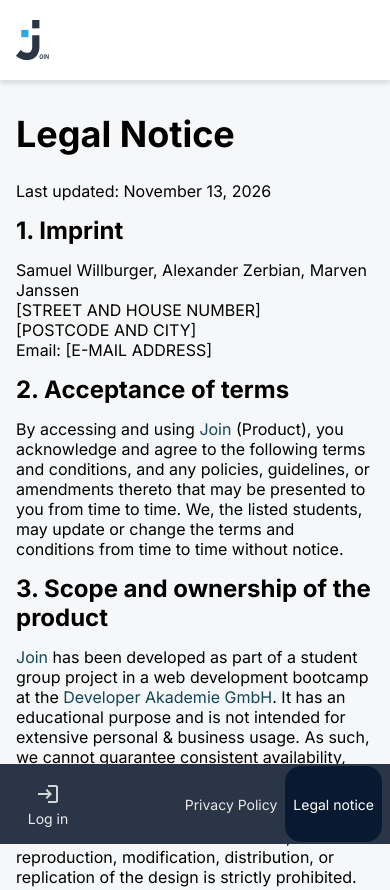
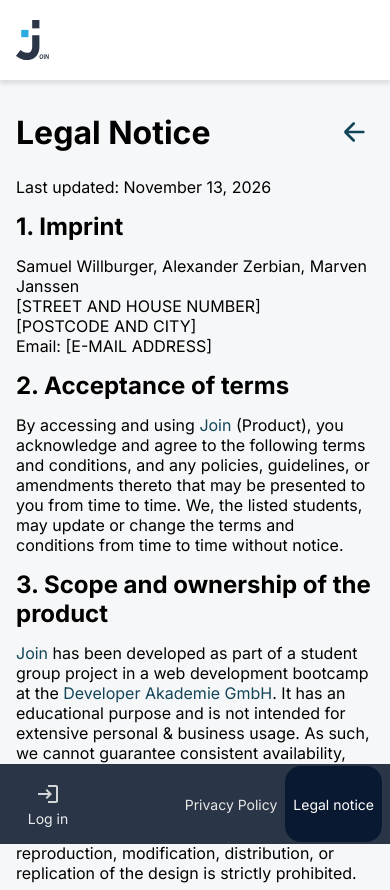
Before and after one commit to Samuwill-dev/Join, a plain HTML site: page html/legalNoticeExternal.html in a window 390 px wide. Shown: the top 890 px of the page. Drawn offline with Linux system fonts and the light colour scheme.

Commit message:
add back arrow and rename legal styles to page styles

```diff
--- a/html/legalNoticeExternal.html
+++ b/html/legalNoticeExternal.html
@@ -12,16 +12,22 @@
     <link rel="stylesheet" href="../styles/layout.css">
     <link rel="stylesheet" href="../styles/components.css">
     <link rel="stylesheet" href="../style.css">
-    <link rel="stylesheet" href="../styles/legal.css">
+    <link rel="stylesheet" href="../styles/page.css">
     <script src="../js/pageHeaderTemplate.js"></script>
+    <script src="../script.js"></script>
 </head>
 
 <body class="app-layout" onload="includeHTML()">
     <div class="shared-template" w3-include-html="../templates/template.html" data-active-page="legalNotice"
         data-layout="external" data-privacy-href="../html/privacyPolicyExternal.html"
         data-legal-notice-href="../html/legalNoticeExternal.html"></div>
-    <main class="legal-content">
-            <h1>Legal Notice</h1>
+    <main class="page-content">
+            <div class="page-headline">
+                <h1>Legal Notice</h1>
+                <button class="back-arrow back-arrow-mobile" type="button" onclick="goBack('../index.html')" aria-label="Back to last page">
+                    <img src="../assets/icons/arrow-left-line.svg" alt="">
+                </button>
+            </div>
             <p>Last updated: November 13, 2026</p>
 
             <h2>1. Imprint</h2>
--- a/script.js
+++ b/script.js
@@ -1,9 +1,12 @@
 /**
- * takes you back to the previous page
+ * Takes you back to the previous page. Without a previous page of Join it opens the fallback page.
+ * @param {string} [fallbackPage] - The page without a previous page, summary.html if not given.
  */
-function goBack() {
+function goBack(fallbackPage) {
   if (document.referrer && document.referrer.includes(window.location.host)) {
     history.back();
+  } else if (fallbackPage) {
+    window.location.href = fallbackPage;
   } else {
     window.location.href = 'summary.html';
   }
--- a/styles/legal.css
+++ /dev/null
@@ -1,61 +0,0 @@
-.legal-content {
-    margin: 60px;
-}
-
-@media (max-width: 1024px) {
-    .legal-content {
-        margin: 32px 16px;
-    }
-
-    .legal-content h1 {
-        font-size: 47px;
-    }
-}
-
-@media (max-width: 400px) {
-    .legal-content h1 {
-        font-size: 36px;
-    }
-}
-
-.list {
-    margin: 8px 0;
-}
-
-.join {
-    color: var(--join-marker);
-}
-
-.help-headline {
-    display: flex;
-    justify-content: space-between;
-}
-
-.help-steps {
-  list-style: none;
-  padding: 0;
-  counter-reset: step;
-}
-
-.help-steps li {
-  counter-increment: step;
-  display: grid;
-  grid-template-columns: 48px 1fr;
-  column-gap: 16px;
-  margin-bottom: 24px;
-}
-
-.help-steps li::before {
-  content: counter(step) ".";
-  grid-row: span 2;
-  font-size: 27px;
-  font-weight: 700;
-}
-
-.help-steps h3 {
-  margin: 0 0 8px;
-}
-
-.help-steps p {
-  margin: 0;
-}
--- /dev/null
+++ b/styles/page.css
@@ -0,0 +1,71 @@
+.page-content {
+    margin: 60px;
+}
+
+.list {
+    margin: 8px 0;
+}
+
+.join {
+    color: var(--join-marker);
+}
+
+/* headline with back arrow on the right */
+
+.page-headline {
+    display: flex;
+    justify-content: space-between;
+    align-items: center;
+    gap: 16px;
+    margin-bottom: 25px;
+}
+
+/* the space below moves to .page-headline, so the arrow is centered next to the title */
+.page-headline h1 {
+    margin-bottom: 0;
+}
+
+.back-arrow {
+    display: flex;
+    align-items: center;
+    justify-content: center;
+    flex-shrink: 0;
+    width: 40px;
+    height: 40px;
+    padding: 0;
+    border: none;
+    border-radius: 50%;
+    background: none;
+    cursor: pointer;
+    transition: background-color 100ms ease;
+}
+
+.back-arrow:hover {
+    background-color: var(--color-white);
+}
+
+/* legal pages: the arrow is only in the mobile design, help page shows it always */
+.back-arrow-mobile {
+    display: none;
+}
+
+
+@media (max-width: 1024px) {
+    .page-content {
+        margin: 32px 16px;
+    }
+
+    .page-content h1 {
+        font-size: 47px;
+    }
+
+    .back-arrow-mobile {
+        display: flex;
+    }
+}
+
+@media (max-width: 400px) {
+    .page-content h1 {
+        font-size: 32px;
+    }
+}
```
Also changed, not shown: html/addTask.html (+0 -1 lines), html/board.html (+0 -1 lines), html/contacts.html (+0 -1 lines), html/help.html (+7 -4 lines), html/legalNotice.html (+9 -3 lines), html/privacyPolicy.html (+9 -3 lines), html/privacyPolicyExternal.html (+9 -3 lines), html/summary.html (+0 -1 lines), styles/help.css (added, +30 -0 lines).
